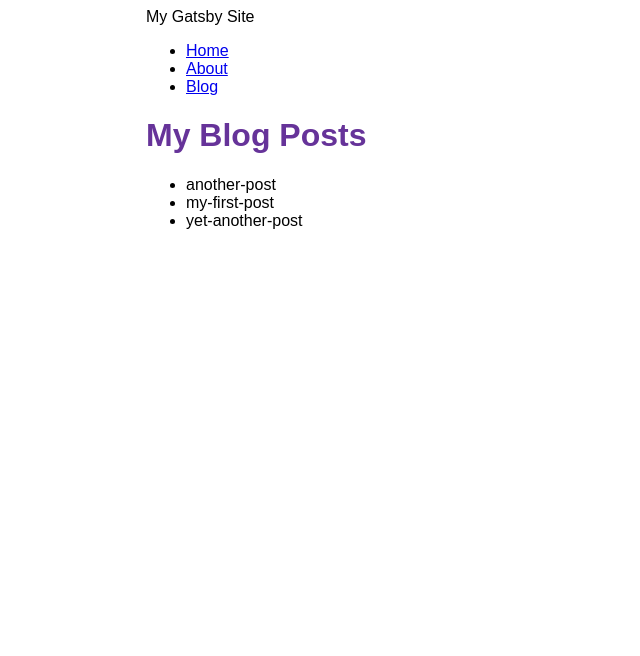
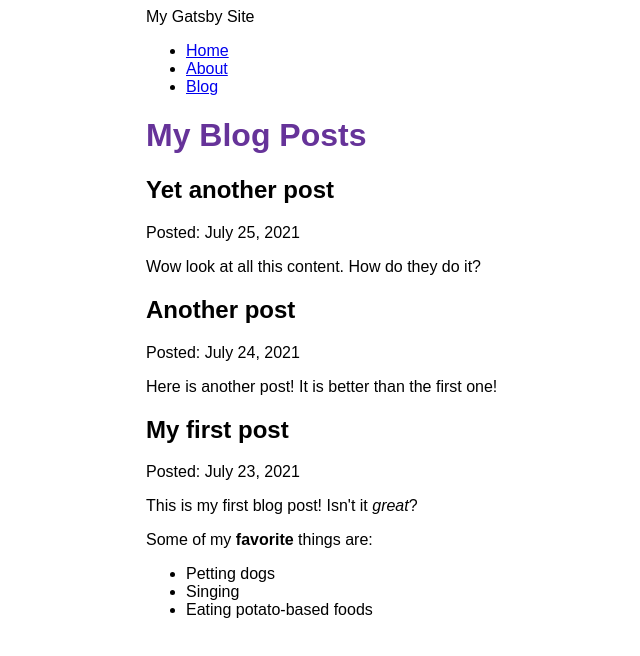
Before and after one commit to luukee/my-first-gatsby-site, a Gatsby site: page /blog in a window 1280 px wide. Shown: the whole page, without its empty margins (244-884 px from the left). Built offline with nearby package versions, Linux system fonts and the light colour scheme; Gatsby itself is replaced by a stand-in of ours.

Commit message:
Finished Gatsby Tutorial Part 5

```diff
--- a/blog/another-post.mdx
+++ b/blog/another-post.mdx
@@ -0,0 +1,6 @@
+---
+title: "Another post"
+date: "2021-07-24"
+---
+
+Here is another post! It is better than the first one!
--- a/blog/my-first-post.mdx
+++ b/blog/my-first-post.mdx
@@ -0,0 +1,12 @@
+---
+title: "My first post"
+date: "2021-07-23"
+---
+
+This is my first blog post! Isn't it *great*?
+
+Some of my **favorite** things are:
+
+* Petting dogs
+* Singing
+* Eating potato-based foods
--- a/blog/yet-another-post.mdx
+++ b/blog/yet-another-post.mdx
@@ -0,0 +1,6 @@
+---
+title: "Yet another post"
+date: "2021-07-25"
+---
+
+Wow look at all this content. How do they do it?
--- a/gatsby-config.js
+++ b/gatsby-config.js
@@ -12,7 +12,8 @@
       options: {
         name: `blog`,
         path: `${__dirname}/blog`,
-        }
-      }
+      },
+    },
+    "gatsby-plugin-mdx",
   ],
 };
--- a/package.json
+++ b/package.json
@@ -15,9 +15,12 @@
     "clean": "gatsby clean"
   },
   "dependencies": {
+    "@mdx-js/mdx": "^1.6.22",
+    "@mdx-js/react": "^1.6.22",
     "gatsby": "^3.11.1",
     "gatsby-plugin-gatsby-cloud": "^2.11.0",
     "gatsby-plugin-image": "^1.11.0",
+    "gatsby-plugin-mdx": "^2.11.0",
     "gatsby-plugin-sharp": "^3.11.0",
     "gatsby-source-filesystem": "^3.11.0",
     "react": "^17.0.1",
--- a/src/pages/blog.js
+++ b/src/pages/blog.js
@@ -1,28 +1,36 @@
 import * as React from 'react'
 import { graphql } from 'gatsby'
+import { MDXRenderer } from 'gatsby-plugin-mdx'
 import Layout from '../components/layout'
 
 const BlogPage = ({ data }) => {
   return (
     <Layout pageTitle="My Blog Posts">
-      <ul>
         {
-          data.allFile.nodes.map(node => (
-            <li key={node.name}>
-              {node.name}
-            </li>
+          data.allMdx.nodes.map(node => (
+            <article key={node.id}>
+              <h2>{node.frontmatter.title}</h2>
+              <p>Posted: {node.frontmatter.date}</p>
+              <MDXRenderer>
+                {node.body}
+              </MDXRenderer>
+            </article>
           ))
         }
-      </ul>
     </Layout>
   )
 }
 
 export const query = graphql`
   query {
-    allFile {
+    allMdx(sort: {fields: frontmatter___date, order: DESC}) {
       nodes {
-        name
+        frontmatter {
+          date(formatString: "MMMM D, YYYY")
+          title
+        }
+        id
+        body
       }
     }
   }
```
Also changed, not shown: 1 other file. Lines whose indentation alone changed are shown as unchanged.
